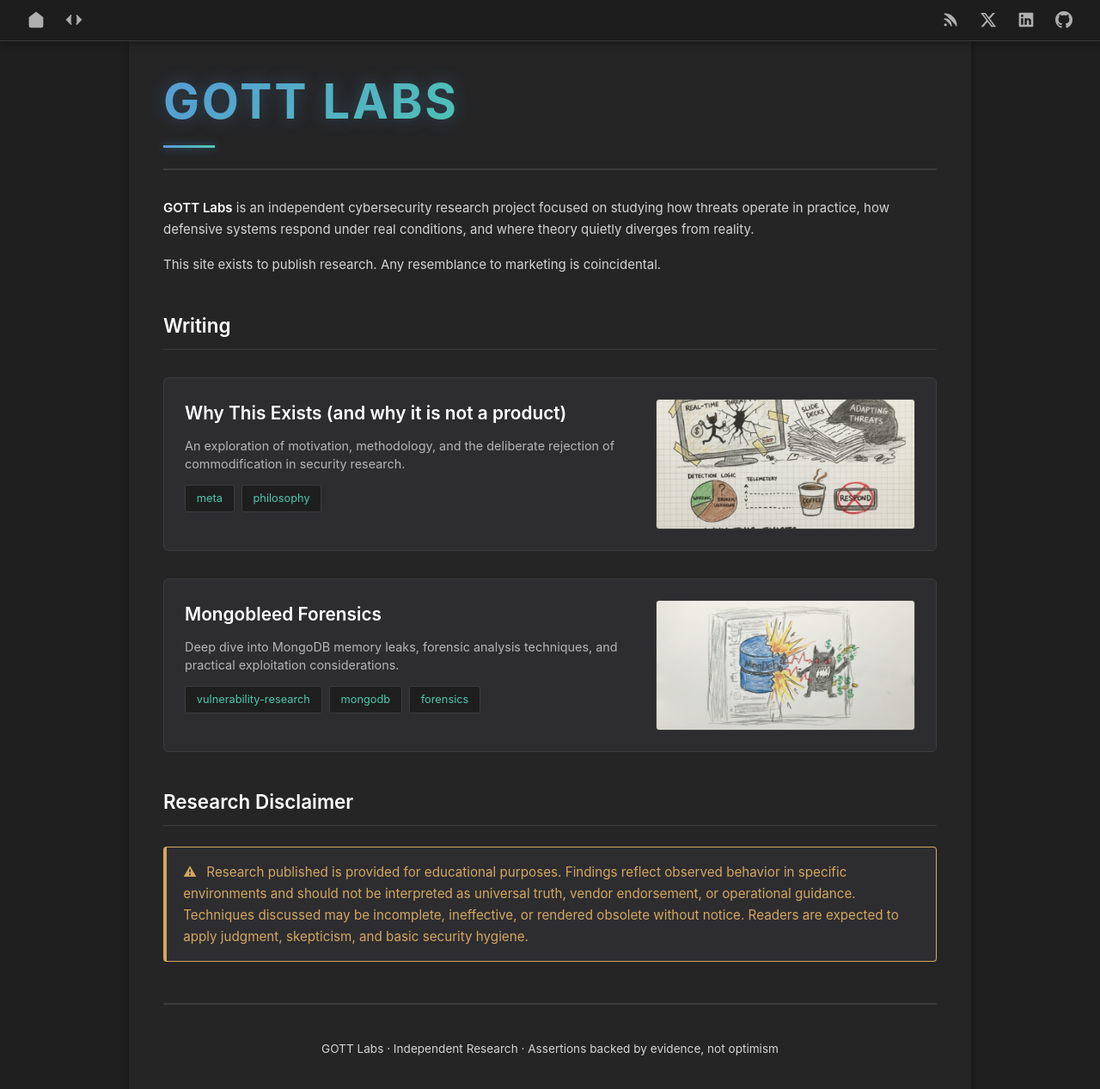
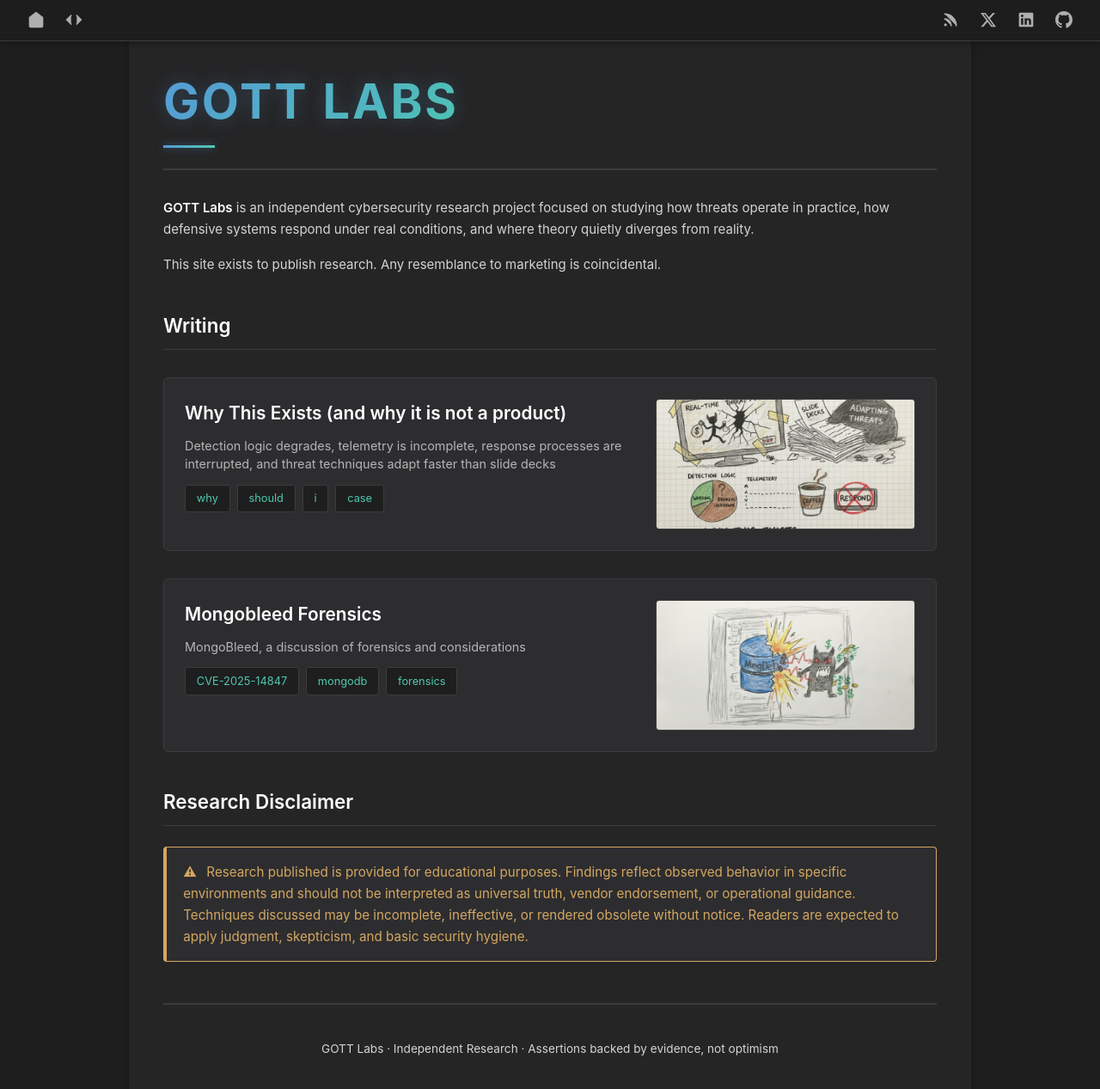
Before and after one commit to gottlabs/home, a Jekyll site: the page built from index.md, in a window 1280 px wide and 1319 px high. Shown: the top 1267 px of the window at 86% size. Built offline with Jekyll 4.4.1, drawn with Linux system fonts in a browser that asks for light colours.

Commit message:
Update index.md

```diff
--- a/index.md
+++ b/index.md
@@ -12,10 +12,12 @@ This site exists to publish research. Any resemblance to marketing is coincident
 <div class="research-post">
   <div class="post-content">
     <h4><a href="{{ site.baseurl }}/2025/12/28/the_why">Why This Exists (and why it is not a product)</a></h4>
-    <p>An exploration of motivation, methodology, and the deliberate rejection of commodification in security research.</p>
+    <p>Detection logic degrades, telemetry is incomplete, response processes are interrupted, and threat techniques adapt faster than slide decks</p>
     <div class="post-tags">
-      <span class="tag">meta</span>
-      <span class="tag">philosophy</span>
+      <span class="tag">why</span>
+      <span class="tag">should</span>
+      <span class="tag">i</span>
+      <span class="tag">case</span>
     </div>
   </div>
   <div class="post-image">
@@ -26,9 +28,9 @@ This site exists to publish research. Any resemblance to marketing is coincident
 <div class="research-post">
   <div class="post-content">
     <h4><a href="{{ site.baseurl }}/2025/12/29/mongobleed-forensics">Mongobleed Forensics</a></h4>
-    <p>Deep dive into MongoDB memory leaks, forensic analysis techniques, and practical exploitation considerations.</p>
+    <p>MongoBleed, a discussion of forensics and considerations</p>
     <div class="post-tags">
-      <span class="tag">vulnerability-research</span>
+      <span class="tag">CVE-2025-14847</span>
       <span class="tag">mongodb</span>
       <span class="tag">forensics</span>
     </div>
```
